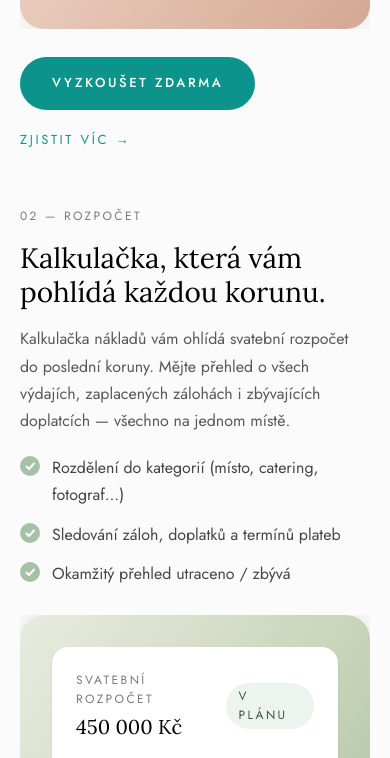
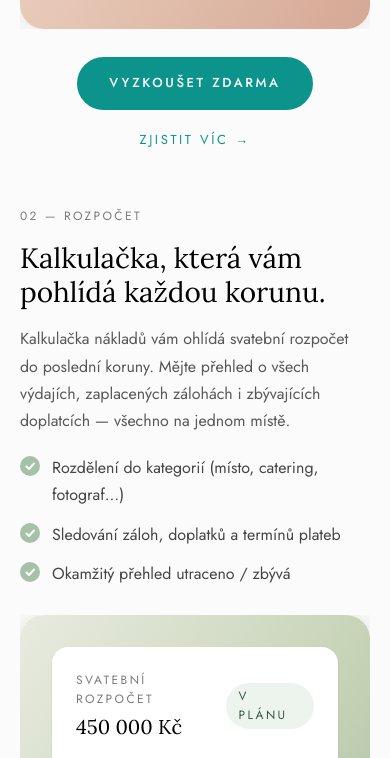
Before and after one commit to krystofpaleta/wemarry-web, an Astro site: page / in a window 390 px wide. Shown: the part 1732-2490 px from the top of the page. Built offline with nearby package versions, Linux system fonts and the light colour scheme; Astro itself is replaced by a stand-in of ours.

Commit message:
ScrollFeatures mobil: vystředění CTA tlačítek (Vyzkoušet zdarma / Zjistit víc)

```diff
--- a/src/components/sections/ScrollFeatures.tsx
+++ b/src/components/sections/ScrollFeatures.tsx
@@ -348,7 +348,7 @@ function MobileStep({ step }: { step: Step }) {
         </div>
       </div>
 
-      <div className="flex flex-wrap items-center gap-5">
+      <div className="flex flex-wrap items-center justify-center gap-5">
         <a href={SITE.app.signup} className="btn-primary">
           Vyzkoušet zdarma
         </a>
```
